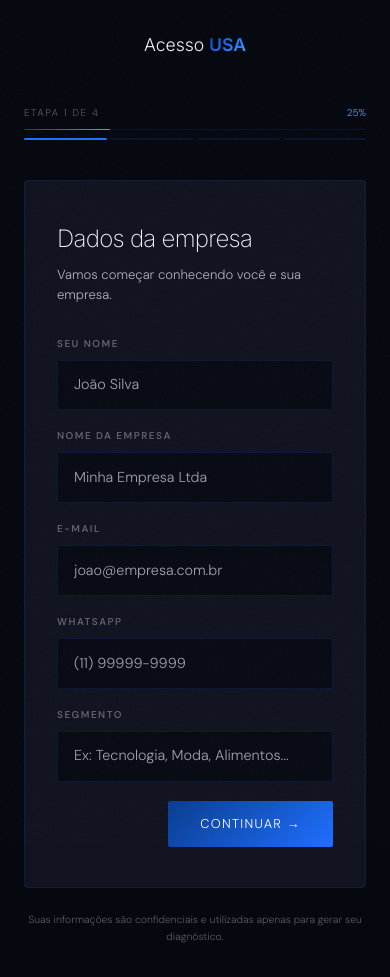
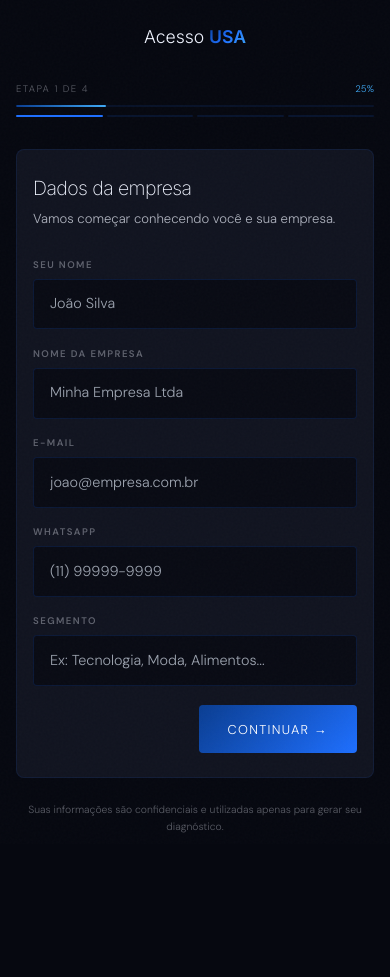
Before and after one commit to chalmontico/acesso-usa-score, a Next.js app: page /quiz in a window 390 px wide. After the commit the page ends 859 px from the top, so only its background shows below. Built offline with nearby package versions, Linux system fonts and the light colour scheme.

Commit message:
responsivo: quiz adaptado para mobile

```diff
--- a/app/quiz/page.tsx
+++ b/app/quiz/page.tsx
@@ -123,7 +123,6 @@ export default function Quiz() {
       const resultado = { score, nivel, answers }
       localStorage.setItem('acesso_resultado', JSON.stringify(resultado))
 
-      // Salva direto no Supabase do browser
       fetch(`${SUPABASE_URL}/rest/v1/leads`, {
         method: 'POST',
         headers: {
@@ -146,97 +145,142 @@ export default function Quiz() {
     }
   }
 
-  const s = { black:'#060810',surface:'#111420',blue:'#1E6FFF',blueLight:'#3FA9F5',white:'#F0F4FF',whiteDim:'rgba(240,244,255,0.7)',whiteMuted:'rgba(240,244,255,0.35)' }
+  const s = {
+    black:'#060810', surface:'#111420', blue:'#1E6FFF',
+    blueLight:'#3FA9F5', white:'#F0F4FF',
+    whiteDim:'rgba(240,244,255,0.7)', whiteMuted:'rgba(240,244,255,0.35)'
+  }
 
   if (loading) return (
-    <div style={{minHeight:'100vh',display:'flex',flexDirection:'column',alignItems:'center',justifyContent:'center',background:s.black,padding:'2rem',textAlign:'center'}}>
-      <div style={{width:'48px',height:'48px',border:'2px solid rgba(30,111,255,0.2)',borderTopColor:s.blue,borderRadius:'50%',animation:'spin 1s linear infinite',marginBottom:'2rem'}}></div>
-      <h2 style={{fontFamily:'Inter,sans-serif',fontSize:'1.8rem',fontWeight:200,letterSpacing:'-0.03em',marginBottom:'1rem'}}>Analisando sua empresa</h2>
-      <p style={{color:s.whiteMuted,fontSize:'0.85rem',letterSpacing:'0.05em'}}>Gerando seu diagnóstico personalizado...</p>
+    <div style={{minHeight:'100vh',display:'flex',flexDirection:'column',alignItems:'center',justifyContent:'center',background:s.black,padding:'1.5rem',textAlign:'center'}}>
+      <div style={{width:'44px',height:'44px',border:'2px solid rgba(30,111,255,0.2)',borderTopColor:s.blue,borderRadius:'50%',animation:'spin 1s linear infinite',marginBottom:'1.5rem'}}></div>
+      <h2 style={{fontFamily:'Inter,sans-serif',fontSize:'clamp(1.3rem,5vw,1.8rem)',fontWeight:200,letterSpacing:'-0.03em',marginBottom:'0.8rem'}}>Analisando sua empresa</h2>
+      <p style={{color:s.whiteMuted,fontSize:'0.82rem',letterSpacing:'0.05em'}}>Gerando seu diagnóstico personalizado...</p>
       <style>{`@keyframes spin{from{transform:rotate(0deg)}to{transform:rotate(360deg)}}`}</style>
     </div>
   )
 
   return (
-    <div style={{minHeight:'100vh',background:s.black,padding:'2rem 1.5rem',display:'flex',flexDirection:'column',alignItems:'center'}}>
-      <div style={{marginBottom:'3rem',display:'flex',alignItems:'center'}}>
+    <>
+      <style>{`
+        * { box-sizing: border-box; }
+        body { margin: 0; background: #060810; color: #F0F4FF; font-family: 'DM Sans', sans-serif; }
+        .quiz-input:focus { border-color: #1E6FFF !important; outline: none; }
+        .quiz-btn:hover { background: rgba(30,111,255,0.15) !important; }
+        .quiz-btn-sel { background: rgba(30,111,255,0.1) !important; border-color: #1E6FFF !important; color: #F0F4FF !important; }
+        @keyframes spin { from{transform:rotate(0deg)} to{transform:rotate(360deg)} }
+        @media (max-width: 480px) {
+          .quiz-card { padding: 1.5rem 1rem !important; }
+          .quiz-option { padding: 0.85rem 0.8rem !important; font-size: 0.82rem !important; }
+          .quiz-label-w { width: 120px !important; font-size: 0.7rem !important; }
+        }
+      `}</style>
+
+      <div style={{minHeight:'100vh',background:s.black,padding:'1.5rem 1rem',display:'flex',flexDirection:'column',alignItems:'center'}}>
+
+        {/* Logo */}
+        <div style={{marginBottom:'2rem',display:'flex',alignItems:'center'}}>
           <span style={{fontFamily:'Inter,sans-serif',fontSize:'1.1rem',fontWeight:300,color:s.white}}>Acesso</span>
           <span style={{fontFamily:'Inter,sans-serif',fontSize:'1.1rem',fontWeight:600,background:'linear-gradient(135deg,#0A3D91,#1E6FFF,#3FA9F5)',WebkitBackgroundClip:'text',WebkitTextFillColor:'transparent',backgroundClip:'text',marginLeft:'0.3rem'}}>USA</span>
         </div>
 
+        {/* Progress */}
         <div style={{width:'100%',maxWidth:'580px',marginBottom:'0.5rem'}}>
           <div style={{display:'flex',justifyContent:'space-between',marginBottom:'8px'}}>
-          <span style={{fontSize:'0.62rem',letterSpacing:'0.15em',textTransform:'uppercase',color:s.whiteMuted}}>Etapa {step+1} de {STEPS.length}</span>
-          <span style={{fontSize:'0.62rem',color:s.blueLight}}>{Math.round(progress)}%</span>
+            <span style={{fontSize:'0.6rem',letterSpacing:'0.15em',textTransform:'uppercase',color:s.whiteMuted}}>Etapa {step+1} de {STEPS.length}</span>
+            <span style={{fontSize:'0.6rem',color:s.blueLight}}>{Math.round(progress)}%</span>
           </div>
-        <div style={{height:'1px',background:'rgba(30,111,255,0.1)',borderRadius:'1px',overflow:'hidden'}}>
+          <div style={{height:'2px',background:'rgba(30,111,255,0.1)',borderRadius:'1px',overflow:'hidden'}}>
             <div style={{height:'100%',width:`${progress}%`,background:'linear-gradient(90deg,#0A3D91,#3FA9F5)',transition:'width 0.5s ease',borderRadius:'1px'}}></div>
           </div>
         </div>
 
-      <div style={{display:'flex',gap:'4px',width:'100%',maxWidth:'580px',marginBottom:'2.5rem'}}>
+        {/* Step dots */}
+        <div style={{display:'flex',gap:'4px',width:'100%',maxWidth:'580px',marginBottom:'2rem'}}>
           {STEPS.map((_,i) => <div key={i} style={{flex:1,height:'2px',borderRadius:'1px',background:i<=step?s.blue:'rgba(30,111,255,0.12)',transition:'background 0.3s'}}></div>)}
         </div>
 
-      <div style={{width:'100%',maxWidth:'580px',background:s.surface,border:'1px solid rgba(30,111,255,0.1)',borderRadius:'4px',padding:'2.5rem 2rem'}}>
-        <h2 style={{fontFamily:'Inter,sans-serif',fontSize:'1.5rem',fontWeight:200,letterSpacing:'-0.03em',marginBottom:'0.5rem'}}>{cur.title}</h2>
-        <p style={{fontSize:'0.82rem',color:s.whiteDim,marginBottom:'2rem'}}>{cur.subtitle}</p>
+        {/* Card */}
+        <div className="quiz-card" style={{width:'100%',maxWidth:'580px',background:s.surface,border:'1px solid rgba(30,111,255,0.1)',borderRadius:'8px',padding:'2rem 1.5rem'}}>
+          <h2 style={{fontFamily:'Inter,sans-serif',fontSize:'clamp(1.2rem,5vw,1.5rem)',fontWeight:200,letterSpacing:'-0.03em',marginBottom:'0.4rem',marginTop:0}}>{cur.title}</h2>
+          <p style={{fontSize:'0.82rem',color:s.whiteDim,marginBottom:'1.8rem',marginTop:0,lineHeight:1.5}}>{cur.subtitle}</p>
 
+          {/* Form fields */}
           {cur.type === 'form' && (cur as any).fields.map((f: any) => (
-          <div key={f.key} style={{marginBottom:'1.2rem'}}>
-            <label style={{display:'block',fontSize:'0.62rem',fontWeight:600,letterSpacing:'0.15em',textTransform:'uppercase',color:s.whiteMuted,marginBottom:'0.5rem'}}>{f.label}</label>
+            <div key={f.key} style={{marginBottom:'1.1rem'}}>
+              <label style={{display:'block',fontSize:'0.6rem',fontWeight:600,letterSpacing:'0.15em',textTransform:'uppercase',color:s.whiteMuted,marginBottom:'0.4rem'}}>{f.label}</label>
               <input
+                className="quiz-input"
                 type={f.type||'text'} placeholder={f.placeholder}
                 value={answers[f.key]||''}
                 onChange={e => setAns(f.key, e.target.value)}
-              style={{width:'100%',background:'rgba(6,8,16,0.7)',border:'1px solid rgba(30,111,255,0.15)',borderRadius:'2px',padding:'0.85rem 1rem',color:s.white,fontFamily:'DM Sans,sans-serif',fontSize:'0.9rem',outline:'none',transition:'border-color 0.2s'}}
-              onFocus={e => e.target.style.borderColor=s.blue}
-              onBlur={e => e.target.style.borderColor='rgba(30,111,255,0.15)'}
+                style={{width:'100%',background:'rgba(6,8,16,0.7)',border:'1px solid rgba(30,111,255,0.15)',borderRadius:'4px',padding:'0.85rem 1rem',color:s.white,fontFamily:'DM Sans,sans-serif',fontSize:'0.9rem',transition:'border-color 0.2s',WebkitAppearance:'none'}}
               />
             </div>
           ))}
 
+          {/* Questions */}
           {cur.type === 'questions' && (cur as any).questions.map((q: any, qi: number) => (
-          <div key={q.key} style={{marginBottom:'2rem'}}>
-            <p style={{fontSize:'0.85rem',fontWeight:400,marginBottom:'0.8rem',lineHeight:1.5,color:s.white}}>
-              <span style={{color:s.blueLight,marginRight:'0.5rem',fontSize:'0.65rem',letterSpacing:'0.1em'}}>{String(qi+1).padStart(2,'0')}</span>
+            <div key={q.key} style={{marginBottom:'1.8rem'}}>
+              <p style={{fontSize:'0.85rem',fontWeight:400,marginBottom:'0.8rem',lineHeight:1.5,color:s.white,marginTop:0}}>
+                <span style={{color:s.blueLight,marginRight:'0.5rem',fontSize:'0.62rem',letterSpacing:'0.1em'}}>{String(qi+1).padStart(2,'0')}</span>
                 {q.label}
               </p>
-            {q.options.map((opt: string) => (
-              <button key={opt} onClick={() => setAns(q.key, opt)} style={{
+              {q.options.map((opt: string) => {
+                const sel = answers[q.key] === opt
+                return (
+                  <button
+                    key={opt}
+                    className={`quiz-option${sel?' quiz-btn-sel':' quiz-btn'}`}
+                    onClick={() => setAns(q.key, opt)}
+                    style={{
                       width:'100%',textAlign:'left',
-                background:answers[q.key]===opt?'rgba(30,111,255,0.1)':'rgba(6,8,16,0.5)',
-                border:`1px solid ${answers[q.key]===opt?s.blue:'rgba(30,111,255,0.12)'}`,
-                borderRadius:'2px',padding:'0.9rem 1rem',
-                color:answers[q.key]===opt?s.white:s.whiteDim,
+                      background:sel?'rgba(30,111,255,0.1)':'rgba(6,8,16,0.5)',
+                      border:`1px solid ${sel?s.blue:'rgba(30,111,255,0.12)'}`,
+                      borderRadius:'4px',padding:'0.85rem 1rem',
+                      color:sel?s.white:s.whiteDim,
                       fontFamily:'DM Sans,sans-serif',fontSize:'0.85rem',
                       cursor:'pointer',transition:'all 0.2s',
-                display:'flex',alignItems:'center',gap:'0.8rem',marginBottom:'0.5rem'
-              }}>
-                <div style={{width:'18px',height:'18px',borderRadius:'50%',border:`1.5px solid ${answers[q.key]===opt?s.blue:'rgba(30,111,255,0.25)'}`,flexShrink:0,display:'flex',alignItems:'center',justifyContent:'center',background:answers[q.key]===opt?s.blue:'transparent'}}>
-                  {answers[q.key]===opt && <svg width="9" height="7" viewBox="0 0 9 7" fill="none"><path d="M1 3.5L3.5 6L8 1" stroke="white" strokeWidth="1.5" strokeLinecap="round"/></svg>}
+                      display:'flex',alignItems:'center',gap:'0.8rem',marginBottom:'0.4rem',
+                      WebkitTapHighlightColor:'transparent'
+                    }}
+                  >
+                    <div style={{width:'18px',height:'18px',minWidth:'18px',borderRadius:'50%',border:`1.5px solid ${sel?s.blue:'rgba(30,111,255,0.25)'}`,display:'flex',alignItems:'center',justifyContent:'center',background:sel?s.blue:'transparent'}}>
+                      {sel && <svg width="9" height="7" viewBox="0 0 9 7" fill="none"><path d="M1 3.5L3.5 6L8 1" stroke="white" strokeWidth="1.5" strokeLinecap="round"/></svg>}
                     </div>
                     {opt}
                   </button>
-            ))}
+                )
+              })}
             </div>
           ))}
 
-        {error && <div style={{padding:'0.8rem 1rem',background:'rgba(239,68,68,0.08)',border:'1px solid rgba(239,68,68,0.25)',borderRadius:'2px',color:'#FCA5A5',fontSize:'0.8rem',marginBottom:'1.2rem'}}>{error}</div>}
+          {error && (
+            <div style={{padding:'0.8rem 1rem',background:'rgba(239,68,68,0.08)',border:'1px solid rgba(239,68,68,0.25)',borderRadius:'4px',color:'#FCA5A5',fontSize:'0.8rem',marginBottom:'1.2rem'}}>
+              {error}
+            </div>
+          )}
 
-        <div style={{display:'flex',justifyContent:'space-between',marginTop:'1rem'}}>
+          <div style={{display:'flex',justifyContent:'space-between',alignItems:'center',marginTop:'1.2rem'}}>
             {step > 0 ? (
-            <button onClick={() => setStep(s => s-1)} style={{background:'none',border:'none',color:s.whiteMuted,fontSize:'0.75rem',letterSpacing:'0.1em',cursor:'pointer',textTransform:'uppercase'}}>← Voltar</button>
+              <button
+                onClick={() => setStep(s => s-1)}
+                style={{background:'none',border:'none',color:s.whiteMuted,fontSize:'0.75rem',letterSpacing:'0.08em',cursor:'pointer',textTransform:'uppercase',padding:'0.5rem 0',WebkitTapHighlightColor:'transparent'}}
+              >← Voltar</button>
             ) : <div/>}
-          <button onClick={handleNext} style={{background:'linear-gradient(135deg,#0A3D91,#1E6FFF)',border:'none',borderRadius:'2px',padding:'0.85rem 2rem',color:'white',fontFamily:'DM Sans,sans-serif',fontSize:'0.8rem',letterSpacing:'0.1em',textTransform:'uppercase',cursor:'pointer'}}>
-            {step === STEPS.length-1 ? 'Ver meu diagnóstico →' : 'Continuar →'}
+            <button
+              onClick={handleNext}
+              style={{background:'linear-gradient(135deg,#0A3D91,#1E6FFF)',border:'none',borderRadius:'4px',padding:'0.9rem 1.8rem',color:'white',fontFamily:'DM Sans,sans-serif',fontSize:'0.8rem',letterSpacing:'0.1em',textTransform:'uppercase',cursor:'pointer',WebkitTapHighlightColor:'transparent'}}
+            >
+              {step === STEPS.length-1 ? 'Ver diagnóstico →' : 'Continuar →'}
             </button>
           </div>
         </div>
 
-      <p style={{marginTop:'1.5rem',fontSize:'0.65rem',color:s.whiteMuted,maxWidth:'580px',textAlign:'center',lineHeight:1.6}}>
+        <p style={{marginTop:'1.5rem',fontSize:'0.65rem',color:s.whiteMuted,maxWidth:'580px',textAlign:'center',lineHeight:1.6,padding:'0 0.5rem'}}>
           Suas informações são confidenciais e utilizadas apenas para gerar seu diagnóstico.
         </p>
       </div>
+    </>
   )
 }
```
Lines whose indentation alone changed are shown as unchanged.
